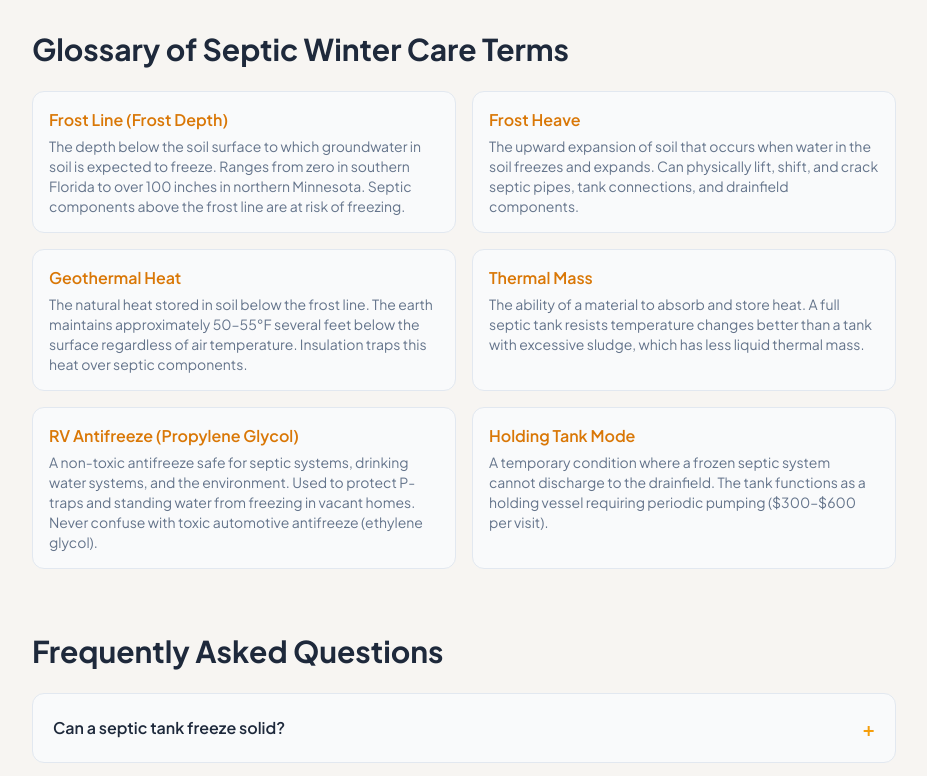
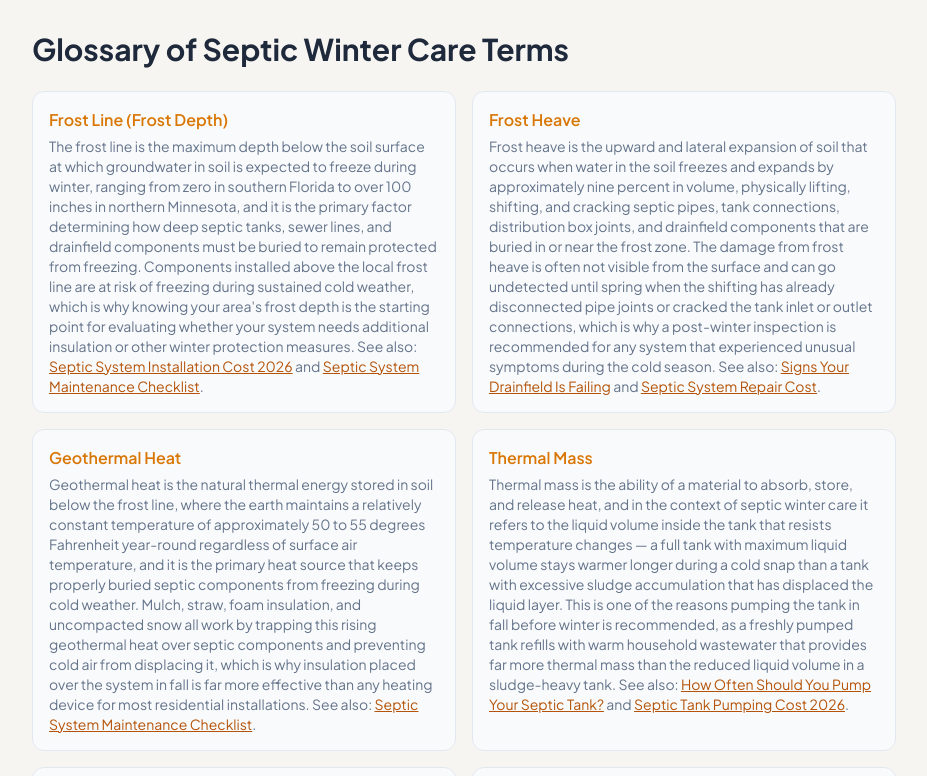
Before and after one commit to thebasementguide2026/theseptic.guide-, a Next.js app: page /guides/septic-system-winter-care in a window 1280 px wide. Shown: the part 9160-9936 px from the top of the page, without its empty margins (176-1103 px from the left). Built offline with nearby package versions, Linux system fonts and the light colour scheme.

Commit message:
Expand glossary definitions with see-also links on septic-system-winter-care page

```diff
--- a/app/guides/septic-system-winter-care/page.tsx
+++ b/app/guides/septic-system-winter-care/page.tsx
@@ -461,27 +461,27 @@ export default function SepticSystemWinterCare() {
           <div className='grid grid-cols-1 md:grid-cols-2 gap-4'>
             <div className='bg-gray-50 border border-slate-200 rounded-lg p-4'>
               <h3 className='text-amber-600 font-semibold mb-1'>Frost Line (Frost Depth)</h3>
-              <p className='text-slate-500 text-sm'>The depth below the soil surface to which groundwater in soil is expected to freeze. Ranges from zero in southern Florida to over 100 inches in northern Minnesota. Septic components above the frost line are at risk of freezing.</p>
+              <p className='text-slate-500 text-sm'>The frost line is the maximum depth below the soil surface at which groundwater in soil is expected to freeze during winter, ranging from zero in southern Florida to over 100 inches in northern Minnesota, and it is the primary factor determining how deep septic tanks, sewer lines, and drainfield components must be buried to remain protected from freezing. Components installed above the local frost line are at risk of freezing during sustained cold weather, which is why knowing your area&apos;s frost depth is the starting point for evaluating whether your system needs additional insulation or other winter protection measures. See also: <Link href='/cost-guides/septic-system-installation-cost' className='text-amber-700 underline hover:text-amber-800'>Septic System Installation Cost 2026</Link> and <Link href='/maintenance/septic-system-maintenance-checklist' className='text-amber-700 underline hover:text-amber-800'>Septic System Maintenance Checklist</Link>.</p>
             </div>
             <div className='bg-gray-50 border border-slate-200 rounded-lg p-4'>
               <h3 className='text-amber-600 font-semibold mb-1'>Frost Heave</h3>
-              <p className='text-slate-500 text-sm'>The upward expansion of soil that occurs when water in the soil freezes and expands. Can physically lift, shift, and crack septic pipes, tank connections, and drainfield components.</p>
+              <p className='text-slate-500 text-sm'>Frost heave is the upward and lateral expansion of soil that occurs when water in the soil freezes and expands by approximately nine percent in volume, physically lifting, shifting, and cracking septic pipes, tank connections, distribution box joints, and drainfield components that are buried in or near the frost zone. The damage from frost heave is often not visible from the surface and can go undetected until spring when the shifting has already disconnected pipe joints or cracked the tank inlet or outlet connections, which is why a post-winter inspection is recommended for any system that experienced unusual symptoms during the cold season. See also: <Link href='/problems/drainfield-failing' className='text-amber-700 underline hover:text-amber-800'>Signs Your Drainfield Is Failing</Link> and <Link href='/cost-guides/septic-system-repair-cost' className='text-amber-700 underline hover:text-amber-800'>Septic System Repair Cost</Link>.</p>
             </div>
             <div className='bg-gray-50 border border-slate-200 rounded-lg p-4'>
               <h3 className='text-amber-600 font-semibold mb-1'>Geothermal Heat</h3>
-              <p className='text-slate-500 text-sm'>The natural heat stored in soil below the frost line. The earth maintains approximately 50&ndash;55&deg;F several feet below the surface regardless of air temperature. Insulation traps this heat over septic components.</p>
+              <p className='text-slate-500 text-sm'>Geothermal heat is the natural thermal energy stored in soil below the frost line, where the earth maintains a relatively constant temperature of approximately 50 to 55 degrees Fahrenheit year-round regardless of surface air temperature, and it is the primary heat source that keeps properly buried septic components from freezing during cold weather. Mulch, straw, foam insulation, and uncompacted snow all work by trapping this rising geothermal heat over septic components and preventing cold air from displacing it, which is why insulation placed over the system in fall is far more effective than any heating device for most residential installations. See also: <Link href='/maintenance/septic-system-maintenance-checklist' className='text-amber-700 underline hover:text-amber-800'>Septic System Maintenance Checklist</Link>.</p>
             </div>
             <div className='bg-gray-50 border border-slate-200 rounded-lg p-4'>
               <h3 className='text-amber-600 font-semibold mb-1'>Thermal Mass</h3>
-              <p className='text-slate-500 text-sm'>The ability of a material to absorb and store heat. A full septic tank resists temperature changes better than a tank with excessive sludge, which has less liquid thermal mass.</p>
+              <p className='text-slate-500 text-sm'>Thermal mass is the ability of a material to absorb, store, and release heat, and in the context of septic winter care it refers to the liquid volume inside the tank that resists temperature changes &mdash; a full tank with maximum liquid volume stays warmer longer during a cold snap than a tank with excessive sludge accumulation that has displaced the liquid layer. This is one of the reasons pumping the tank in fall before winter is recommended, as a freshly pumped tank refills with warm household wastewater that provides far more thermal mass than the reduced liquid volume in a sludge-heavy tank. See also: <Link href='/articles/how-often-pump-septic-tank' className='text-amber-700 underline hover:text-amber-800'>How Often Should You Pump Your Septic Tank?</Link> and <Link href='/articles/septic-tank-pumping-cost' className='text-amber-700 underline hover:text-amber-800'>Septic Tank Pumping Cost 2026</Link>.</p>
             </div>
             <div className='bg-gray-50 border border-slate-200 rounded-lg p-4'>
               <h3 className='text-amber-600 font-semibold mb-1'>RV Antifreeze (Propylene Glycol)</h3>
-              <p className='text-slate-500 text-sm'>A non-toxic antifreeze safe for septic systems, drinking water systems, and the environment. Used to protect P-traps and standing water from freezing in vacant homes. Never confuse with toxic automotive antifreeze (ethylene glycol).</p>
+              <p className='text-slate-500 text-sm'>RV antifreeze containing propylene glycol is a non-toxic, biodegradable antifreeze that is safe for use in septic systems, drinking water plumbing, and the environment, used to protect P-traps, toilet bowls, and standing water in fixtures from freezing when a home is left vacant during winter. It is the only antifreeze product that should ever be introduced into household plumbing connected to a septic system, as automotive antifreeze containing ethylene glycol is highly toxic to humans, pets, soil organisms, and the beneficial bacteria in the septic tank. See also: <Link href='/articles/what-can-cannot-flush-septic-system' className='text-amber-700 underline hover:text-amber-800'>What You Can and Cannot Flush</Link> and <Link href='/guides/septic-dos-and-donts' className='text-amber-700 underline hover:text-amber-800'>Septic Dos and Don&apos;ts</Link>.</p>
             </div>
             <div className='bg-gray-50 border border-slate-200 rounded-lg p-4'>
               <h3 className='text-amber-600 font-semibold mb-1'>Holding Tank Mode</h3>
-              <p className='text-slate-500 text-sm'>A temporary condition where a frozen septic system cannot discharge to the drainfield. The tank functions as a holding vessel requiring periodic pumping ($300&ndash;$600 per visit).</p>
+              <p className='text-slate-500 text-sm'>Holding tank mode is the temporary condition a septic system enters when the drainfield or discharge line is frozen and cannot accept effluent, causing the tank to function as a sealed holding vessel that fills with wastewater rather than discharging to the soil treatment area. In holding tank mode the tank must be pumped by a professional every one to three weeks depending on household water use at a cost of $300 to $600 per visit, and all non-essential water use should be minimized to extend the time between emergency pump-outs. See also: <Link href='/articles/septic-tank-pumping-cost' className='text-amber-700 underline hover:text-amber-800'>Septic Tank Pumping Cost 2026</Link> and <Link href='/problems/tank-backing-up' className='text-amber-700 underline hover:text-amber-800'>Septic Tank Backing Up Into House</Link>.</p>
             </div>
           </div>
         </section>
```
